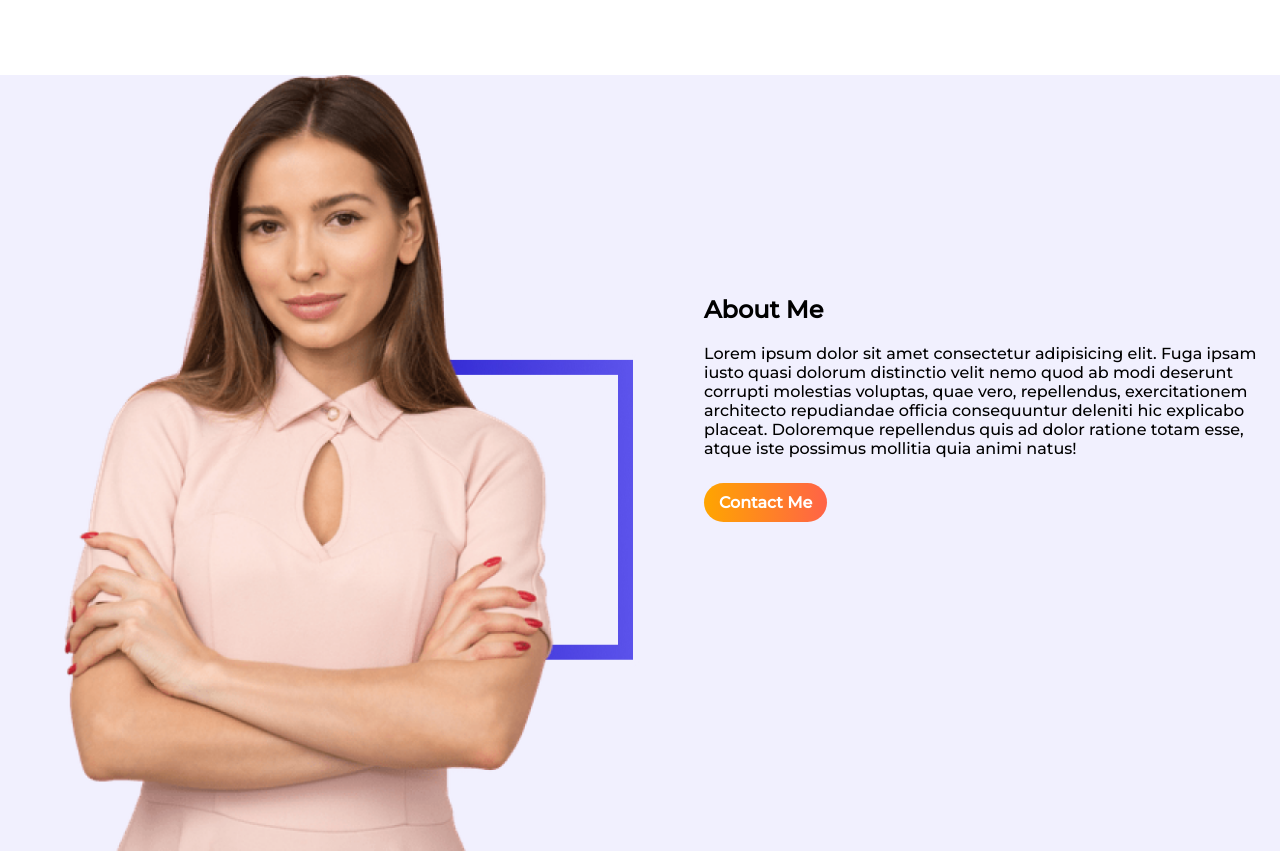
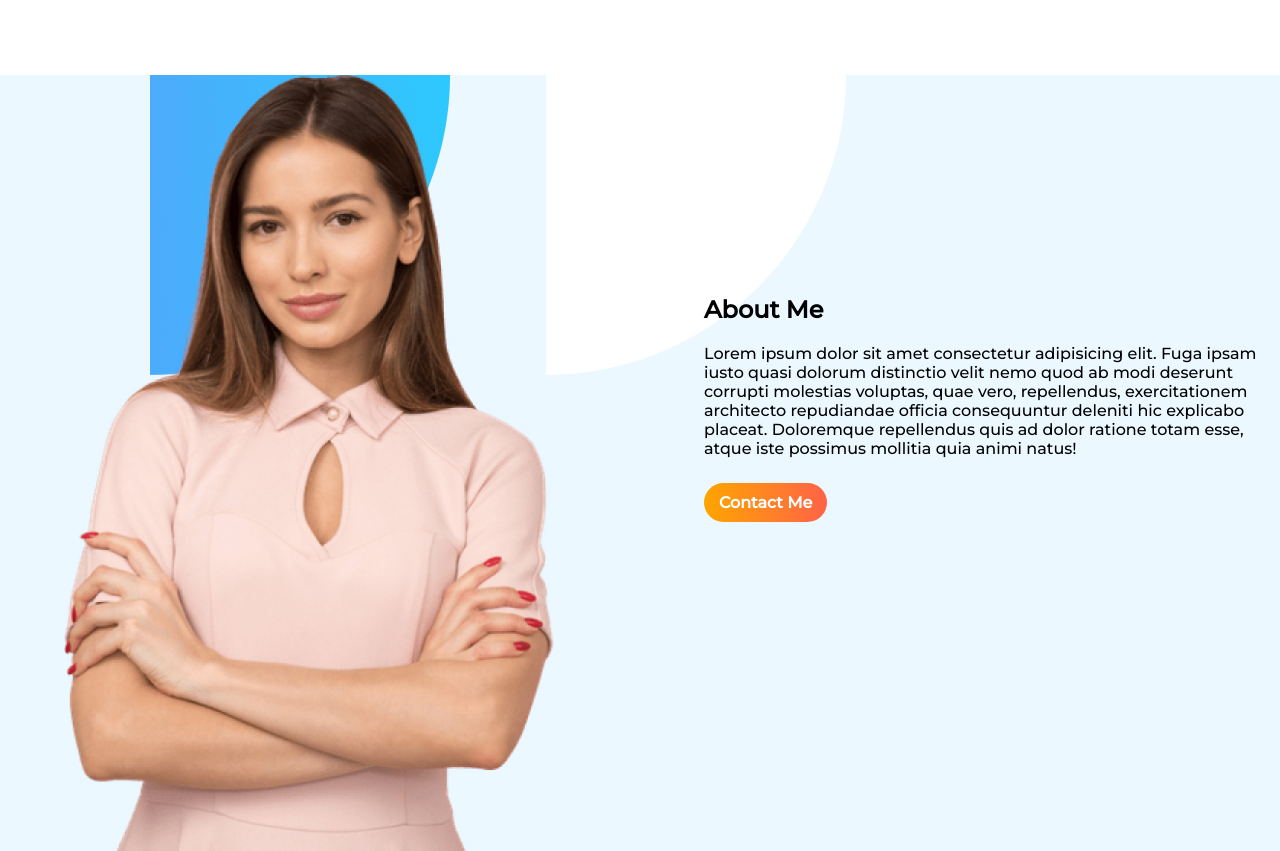
Before and after one commit to Utsho2848/eat-healthy-practice, a plain HTML site: page index.html in a window 1280 px wide. Shown: the part 535-1386 px from the top of the page. Drawn offline with Linux system fonts and the light colour scheme.

Commit message:
completeddd

```diff
--- a/style.css
+++ b/style.css
@@ -44,7 +44,9 @@ body {
 }
 
 .about-me {
-    background-image: url(images/shapes/Frame\ 56.jpg);
+    background-image: url(images/shapes/Frame\ 57.jpg);
+    background-repeat: no-repeat;
+    width: 100%;
 }
 
 .recipies {
```
Also changed, not shown: images/shapes/Frame 57.jpg (added).
